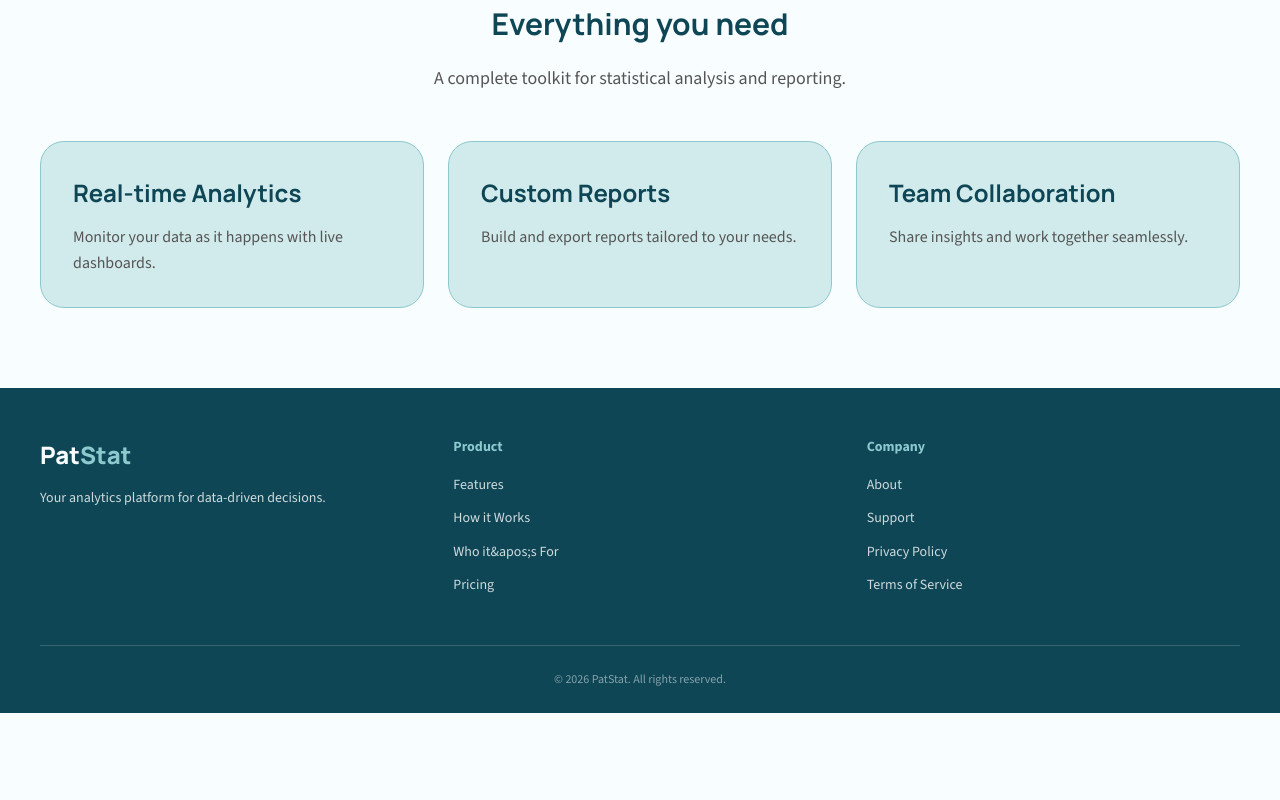
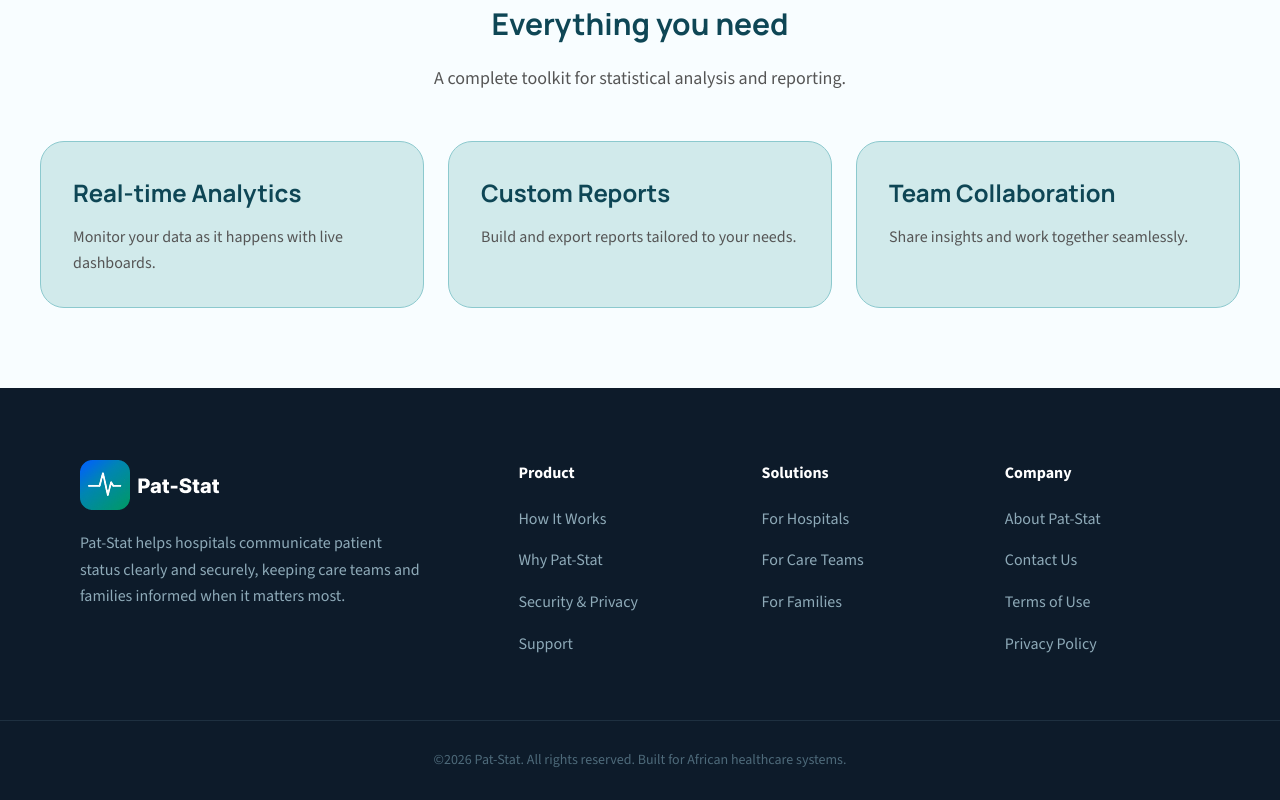
Before and after one commit to zendus/PatStat, a Next.js app: page / in a window 1280 px wide. Shown: the part 738-1538 px from the top of the page. Before the commit the page ends 1451 px from the top, so only its background shows below. Built offline with nearby package versions, Linux system fonts and the light colour scheme.

Commit message:
commit
	modified:   components/layout/Footer/index.tsx
	new file:   components/layout/Footer/style.module.css
	new file:   public/images/pat-stat-website-logo-dark.png

```diff
--- a/components/layout/Footer/index.tsx
+++ b/components/layout/Footer/index.tsx
@@ -1,101 +1,198 @@
+// import React from "react";
+// import Link from "next/link";
+// import { Text } from "@/components/ui/Typography";
+
+// export function Footer() {
+//   const year = new Date().getFullYear();
+
+//   return (
+//     <footer
+//       style={{
+//         background: "var(--color-deep-teal)",
+//         color: "var(--color-white)",
+//         padding: "48px var(--gutter) 24px",
+//         marginTop: "auto",
+//       }}
+//     >
+//       <div className="container">
+//         <div
+//           style={{
+//             display: "grid",
+//             gridTemplateColumns: "repeat(auto-fit, minmax(200px, 1fr))",
+//             gap: 40,
+//             marginBottom: 40,
+//           }}
+//         >
+//           {/* Brand */}
+//           <div>
+//             <div
+//               style={{
+//                 fontFamily: "var(--font-heading)",
+//                 fontWeight: 800,
+//                 fontSize: "var(--text-h3)",
+//                 color: "var(--color-white)",
+//                 marginBottom: 12,
+//               }}
+//             >
+//               Pat<span style={{ color: "var(--color-tc-3)" }}>Stat</span>
+//             </div>
+//             <Text size="small" color="var(--color-dtb-4)">
+//               Your analytics platform for data-driven decisions.
+//             </Text>
+//           </div>
+
+//           {/* Links */}
+//           <div>
+//             <Text size="small" weight="bold" color="var(--color-tc-3)" style={{ marginBottom: 12 }}>
+//               Product
+//             </Text>
+//             {["Features", "How it Works", "Who it&apos;s For", "Pricing"].map((item) => (
+//               <div key={item} style={{ marginBottom: 8 }}>
+//                 <Link
+//                   href="#"
+//                   style={{
+//                     color: "var(--color-dtb-4)",
+//                     textDecoration: "none",
+//                     fontFamily: "var(--font-body)",
+//                     fontSize: "var(--text-small)",
+//                   }}
+//                 >
+//                   {item}
+//                 </Link>
+//               </div>
+//             ))}
+//           </div>
+
+//           <div>
+//             <Text size="small" weight="bold" color="var(--color-tc-3)" style={{ marginBottom: 12 }}>
+//               Company
+//             </Text>
+//             {["About", "Support", "Privacy Policy", "Terms of Service"].map((item) => (
+//               <div key={item} style={{ marginBottom: 8 }}>
+//                 <Link
+//                   href="#"
+//                   style={{
+//                     color: "var(--color-dtb-4)",
+//                     textDecoration: "none",
+//                     fontFamily: "var(--font-body)",
+//                     fontSize: "var(--text-small)",
+//                   }}
+//                 >
+//                   {item}
+//                 </Link>
+//               </div>
+//             ))}
+//           </div>
+//         </div>
+
+//         <div
+//           style={{
+//             borderTop: "1px solid var(--color-dtb-2)",
+//             paddingTop: 24,
+//             textAlign: "center",
+//           }}
+//         >
+//           <Text size="xsmall" color="var(--color-dtb-3)">
+//             © {year} PatStat. All rights reserved.
+//           </Text>
+//         </div>
+//       </div>
+//     </footer>
+//   );
+// }
+
+// export default Footer;
 import React from "react";
 import Link from "next/link";
-import { Text } from "@/components/ui/Typography";
+import { Activity } from "lucide-react";
+import styles from "./style.module.css";
+import Image from "next/image";
+
+const productLinks = [
+  { label: "How It Works", href: "/how-it-works" },
+  { label: "Why Pat-Stat", href: "/why-pat-stat" },
+  { label: "Security & Privacy", href: "/security" },
+  { label: "Support", href: "/support" },
+];
+
+const solutionsLinks = [
+  { label: "For Hospitals", href: "/solutions/hospitals" },
+  { label: "For Care Teams", href: "/solutions/care-teams" },
+  { label: "For Families", href: "/solutions/families" },
+];
+
+const companyLinks = [
+  { label: "About Pat-Stat", href: "/about" },
+  { label: "Contact Us", href: "/contact" },
+  { label: "Terms of Use", href: "/terms" },
+  { label: "Privacy Policy", href: "/privacy" },
+];
 
 export function Footer() {
   const year = new Date().getFullYear();
 
   return (
-    <footer
-      style={{
-        background: "var(--color-deep-teal)",
-        color: "var(--color-white)",
-        padding: "48px var(--gutter) 24px",
-        marginTop: "auto",
-      }}
-    >
-      <div className="container">
-        <div
-          style={{
-            display: "grid",
-            gridTemplateColumns: "repeat(auto-fit, minmax(200px, 1fr))",
-            gap: 40,
-            marginBottom: 40,
-          }}
-        >
-          {/* Brand */}
-          <div>
-            <div
-              style={{
-                fontFamily: "var(--font-heading)",
-                fontWeight: 800,
-                fontSize: "var(--text-h3)",
-                color: "var(--color-white)",
-                marginBottom: 12,
-              }}
-            >
-              Pat<span style={{ color: "var(--color-tc-3)" }}>Stat</span>
-            </div>
-            <Text size="small" color="var(--color-dtb-4)">
-              Your analytics platform for data-driven decisions.
-            </Text>
+    <footer className={styles.footer}>
+      <div className={styles.inner}>
+        <div className={styles.topGrid}>
+
+          {/* ── Brand ── */}
+          <div className={styles.brand}>
+            <Link href="/" className={styles.logoRow}>
+                        <Image
+                          src="/images/pat-stat-website-logo-dark.png"
+                          alt="Pat-Stat Logo"
+                          width={142}
+                          height={50}
+                          className={styles.logoImage}
+                          priority
+                        />
+            </Link>
+            <p className={styles.tagline}>
+              Pat-Stat helps hospitals communicate patient status clearly and
+              securely, keeping care teams and families informed when it matters
+              most.
+            </p>
           </div>
 
-          {/* Links */}
-          <div>
-            <Text size="small" weight="bold" color="var(--color-tc-3)" style={{ marginBottom: 12 }}>
-              Product
-            </Text>
-            {["Features", "How it Works", "Who it&apos;s For", "Pricing"].map((item) => (
-              <div key={item} style={{ marginBottom: 8 }}>
-                <Link
-                  href="#"
-                  style={{
-                    color: "var(--color-dtb-4)",
-                    textDecoration: "none",
-                    fontFamily: "var(--font-body)",
-                    fontSize: "var(--text-small)",
-                  }}
-                >
-                  {item}
-                </Link>
-              </div>
+          {/* ── Product ── */}
+          <div className={styles.linkCol}>
+            <span className={styles.colHeading}>Product</span>
+            {productLinks.map((link) => (
+              <Link key={link.href} href={link.href} className={styles.footerLink}>
+                {link.label}
+              </Link>
             ))}
           </div>
 
-          <div>
-            <Text size="small" weight="bold" color="var(--color-tc-3)" style={{ marginBottom: 12 }}>
-              Company
-            </Text>
-            {["About", "Support", "Privacy Policy", "Terms of Service"].map((item) => (
-              <div key={item} style={{ marginBottom: 8 }}>
-                <Link
-                  href="#"
-                  style={{
-                    color: "var(--color-dtb-4)",
-                    textDecoration: "none",
-                    fontFamily: "var(--font-body)",
-                    fontSize: "var(--text-small)",
-                  }}
-                >
-                  {item}
-                </Link>
-              </div>
+          {/* ── Solutions ── */}
+          <div className={styles.linkCol}>
+            <span className={styles.colHeading}>Solutions</span>
+            {solutionsLinks.map((link) => (
+              <Link key={link.href} href={link.href} className={styles.footerLink}>
+                {link.label}
+              </Link>
             ))}
           </div>
+
+          {/* ── Company ── */}
+          <div className={`${styles.linkCol} ${styles.linkColCompany}`}>
+            <span className={styles.colHeading}>Company</span>
+            {companyLinks.map((link) => (
+              <Link key={link.href} href={link.href} className={styles.footerLink}>
+                {link.label}
+              </Link>
+            ))}
+          </div>
+
         </div>
+      </div>
 
-        <div
-          style={{
-            borderTop: "1px solid var(--color-dtb-2)",
-            paddingTop: 24,
-            textAlign: "center",
-          }}
-        >
-          <Text size="xsmall" color="var(--color-dtb-3)">
-            © {year} PatStat. All rights reserved.
-          </Text>
-        </div>
+      {/* ── Bottom bar ── */}
+      <div className={styles.bottomBar}>
+        <p className={styles.copyright}>
+          ©{year} Pat-Stat. All rights reserved. Built for African healthcare systems.
+        </p>
       </div>
     </footer>
   );
--- /dev/null
+++ b/components/layout/Footer/style.module.css
@@ -0,0 +1,353 @@
+/* .footer {
+  background: #0d1b2a;
+  color: #ffffff;
+  padding: 64px 0 0;
+  margin-top: auto;
+}
+
+.inner {
+  max-width: var(--max-width, 1440px);
+  margin: 0 auto;
+  padding: 0 60px;
+}
+
+.topSection {
+  display: grid;
+  grid-template-columns: 2fr 1fr 1fr 1fr;
+  gap: 40px;
+  padding-bottom: 64px;
+  align-items: start;
+}
+
+.brand {
+  display: flex;
+  flex-direction: column;
+  gap: 20px;
+  padding-right: 40px;
+}
+
+.logoRow {
+  display: flex;
+  align-items: center;
+  gap: 10px;
+  text-decoration: none;
+}
+
+.logoIcon {
+  width: 42px;
+  height: 42px;
+  background: linear-gradient(135deg, var(--color-teal-cyan, #1a949d), var(--color-deep-teal, #0e4655));
+  border-radius: 10px;
+  display: flex;
+  align-items: center;
+  justify-content: center;
+  flex-shrink: 0;
+}
+
+.logoText {
+  font-family: var(--font-heading, "Manrope", sans-serif);
+  font-weight: 800;
+  font-size: 20px;
+  color: #ffffff;
+  letter-spacing: -0.3px;
+}
+
+.tagline {
+  font-family: var(--font-body, "Source Sans 3", sans-serif);
+  font-size: var(--text-normal, 16px);
+  font-weight: 400;
+  color: #8fa8b8;
+  line-height: 1.65;
+  max-width: 340px;
+}
+
+.linkColumn {
+  display: flex;
+  flex-direction: column;
+  gap: 0;
+}
+
+.columnTitle {
+  font-family: var(--font-heading, "Manrope", sans-serif);
+  font-size: var(--text-normal, 16px);
+  font-weight: 700;
+  color: #ffffff;
+  margin-bottom: 18px;
+}
+
+.footerLink {
+  font-family: var(--font-body, "Source Sans 3", sans-serif);
+  font-size: var(--text-normal, 16px);
+  font-weight: 400;
+  color: #8fa8b8;
+  text-decoration: none;
+  line-height: 1;
+  padding: 9px 0;
+  transition: color 0.18s ease;
+  display: block;
+}
+
+.footerLink:hover {
+  color: #ffffff;
+}
+
+.bottomBar {
+  border-top: 1px solid #1e3040;
+  padding: 28px 60px;
+  text-align: center;
+}
+
+.copyright {
+  font-family: var(--font-body, "Source Sans 3", sans-serif);
+  font-size: var(--text-small, 14px);
+  font-weight: 400;
+  color: #5a7a8a;
+  line-height: 1.7;
+}
+
+@media (max-width: 1100px) {
+  .inner {
+    padding: 0 40px;
+  }
+
+  .topSection {
+    gap: 32px;
+  }
+
+  .brand {
+    padding-right: 20px;
+  }
+
+  .bottomBar {
+    padding: 28px 40px;
+  }
+}
+
+@media (max-width: 768px) {
+  .footer {
+    padding: 48px 0 0;
+  }
+
+  .inner {
+    padding: 0 24px;
+  }
+
+  .topSection {
+    grid-template-columns: 1fr;
+    gap: 36px;
+    padding-bottom: 40px;
+  }
+
+  .brand {
+    padding-right: 0;
+  }
+
+  .tagline {
+    max-width: 100%;
+  }
+
+  .linksGrid {
+    display: grid;
+    grid-template-columns: 1fr 1fr;
+    gap: 32px 24px;
+  }
+
+  .linkColumnCompany {
+    grid-column: 1 / -1;
+  }
+
+  .bottomBar {
+    padding: 24px;
+  }
+
+  .copyright {
+    font-size: var(--text-xsmall, 12px);
+  }
+}
+
+@media (max-width: 400px) {
+  .inner {
+    padding: 0 20px;
+  }
+
+  .linksGrid {
+    grid-template-columns: 1fr;
+  }
+
+  .linkColumnCompany {
+    grid-column: auto;
+  }
+} */
+
+
+
+
+/* =========================================
+   FOOTER — Pat-Stat
+   ========================================= */
+
+.footer {
+  background: #0d1b2a;
+  color: #ffffff;
+  margin-top: auto;
+}
+
+.inner {
+  max-width: var(--max-width, 1440px);
+  margin: 0 auto;
+  padding: 72px 80px 0;
+}
+
+/* ── Top grid: brand col + 3 link cols ── */
+.topGrid {
+  display: grid;
+  grid-template-columns: 2fr 1fr 1fr 1fr;
+  gap: 48px;
+  padding-bottom: 64px;
+}
+
+/* ── Brand column ── */
+.brand {
+  display: flex;
+  flex-direction: column;
+  gap: 20px;
+  padding-right: 32px;
+}
+
+.logoRow {
+    width: 142px;
+    height: 50px;
+  display: flex;
+  align-items: center;
+    flex-shrink: 0;
+}
+
+.logoImage {
+  width: 100%;
+  height: 100%;
+  display: flex;
+  align-items: center;
+  justify-content: center;
+  flex-shrink: 0;
+  object-fit: contain;
+}
+
+.tagline {
+  font-family: var(--font-body);
+  font-size: var(--text-normal, 16px);
+  font-weight: 400;
+  color: #8eaab8;
+  line-height: 1.65;
+  max-width: 340px;
+}
+
+/* ── Link columns ── */
+.linkCol {
+  display: flex;
+  flex-direction: column;
+}
+
+.colHeading {
+  font-family: var(--font-body);
+  font-size: var(--text-normal, 16px);
+  font-weight: 700;
+  color: #ffffff;
+  margin-bottom: 20px;
+}
+
+.footerLink {
+  font-family: var(--font-body);
+  font-size: var(--text-normal, 16px);
+  font-weight: 400;
+  color: #8eaab8;
+  text-decoration: none;
+  margin-bottom: 16px;
+  transition: color 0.18s ease;
+  display: block;
+}
+
+.footerLink:last-child {
+  margin-bottom: 0;
+}
+
+.footerLink:hover {
+  color: #ffffff;
+}
+
+/* ── Bottom bar ── */
+.bottomBar {
+  border-top: 1px solid #1e3040;
+  padding: 28px 80px;
+  text-align: center;
+  max-width: var(--max-width, 1440px);
+  margin: 0 auto;
+}
+
+.copyright {
+  font-family: var(--font-body);
+  font-size: var(--text-small, 14px);
+  font-weight: 400;
+  color: #4e6a7a;
+}
+
+/* =========================================
+   RESPONSIVE
+   ========================================= */
+
+@media (max-width: 1100px) {
+  .inner {
+    padding: 60px 48px 0;
+  }
+  .bottomBar {
+    padding: 28px 48px;
+  }
+  .topGrid {
+    grid-template-columns: 1.6fr 1fr 1fr 1fr;
+    gap: 32px;
+  }
+}
+
+/* Tablet: brand full-width top row, links in 3 cols below */
+@media (max-width: 860px) {
+  .inner {
+    padding: 52px 32px 0;
+  }
+  .bottomBar {
+    padding: 28px 32px;
+  }
+  .topGrid {
+    grid-template-columns: 1fr 1fr 1fr;
+    gap: 40px 32px;
+  }
+  .brand {
+    grid-column: 1 / -1;
+    padding-right: 0;
+  }
+  .tagline {
+    max-width: 100%;
+  }
+}
+
+/* Mobile: 2-col link grid, company full-width */
+@media (max-width: 540px) {
+  .inner {
+    padding: 48px 24px 0;
+  }
+  .bottomBar {
+    padding: 24px;
+  }
+  .topGrid {
+    grid-template-columns: 1fr 1fr;
+    gap: 36px 24px;
+  }
+  .brand {
+    grid-column: 1 / -1;
+  }
+  .linkColCompany {
+    grid-column: 1 / -1;
+  }
+  .copyright {
+    font-size: var(--text-xsmall, 12px);
+    line-height: 1.8;
+  }
+}
```
Also changed, not shown: public/images/pat-stat-website-logo-dark.png (added).
